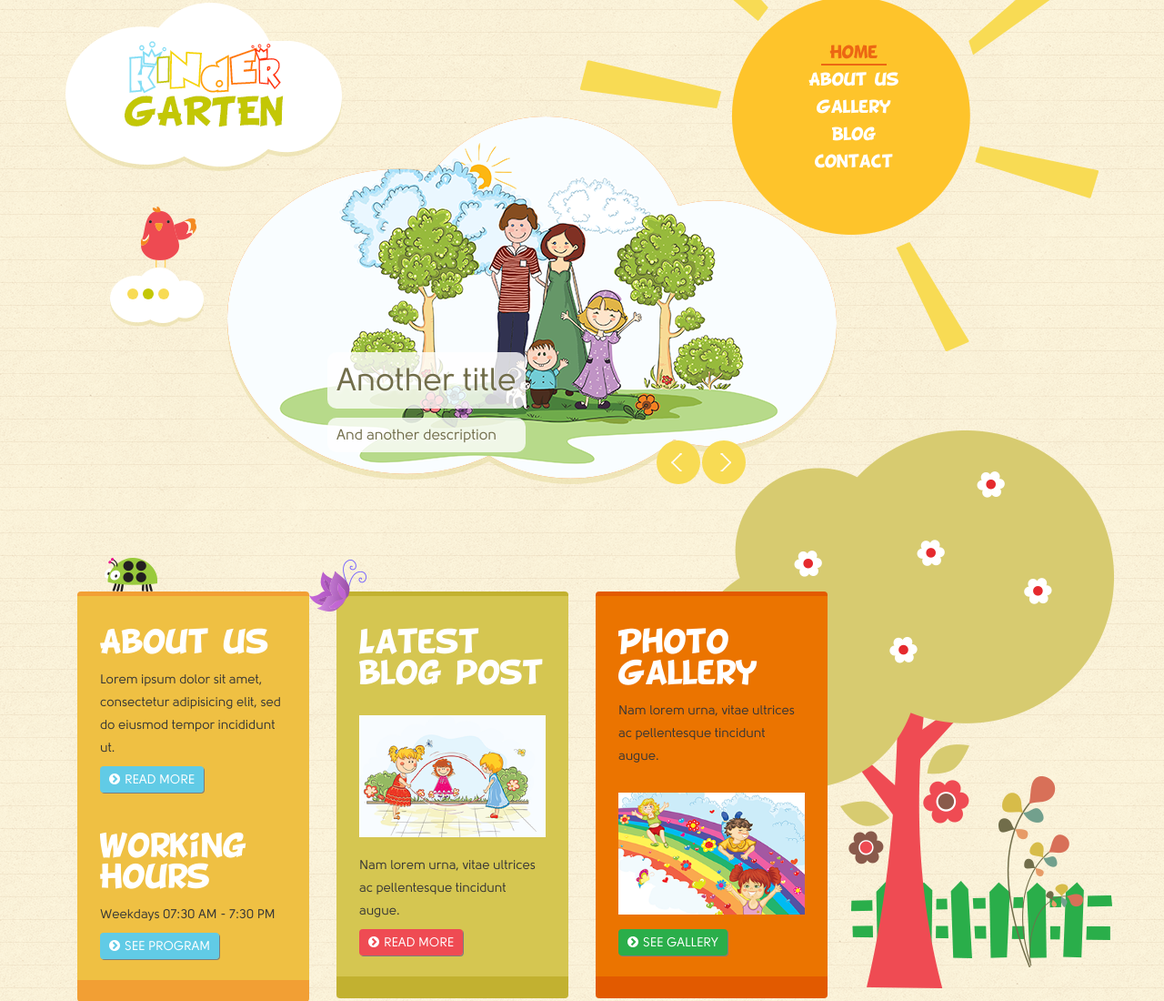
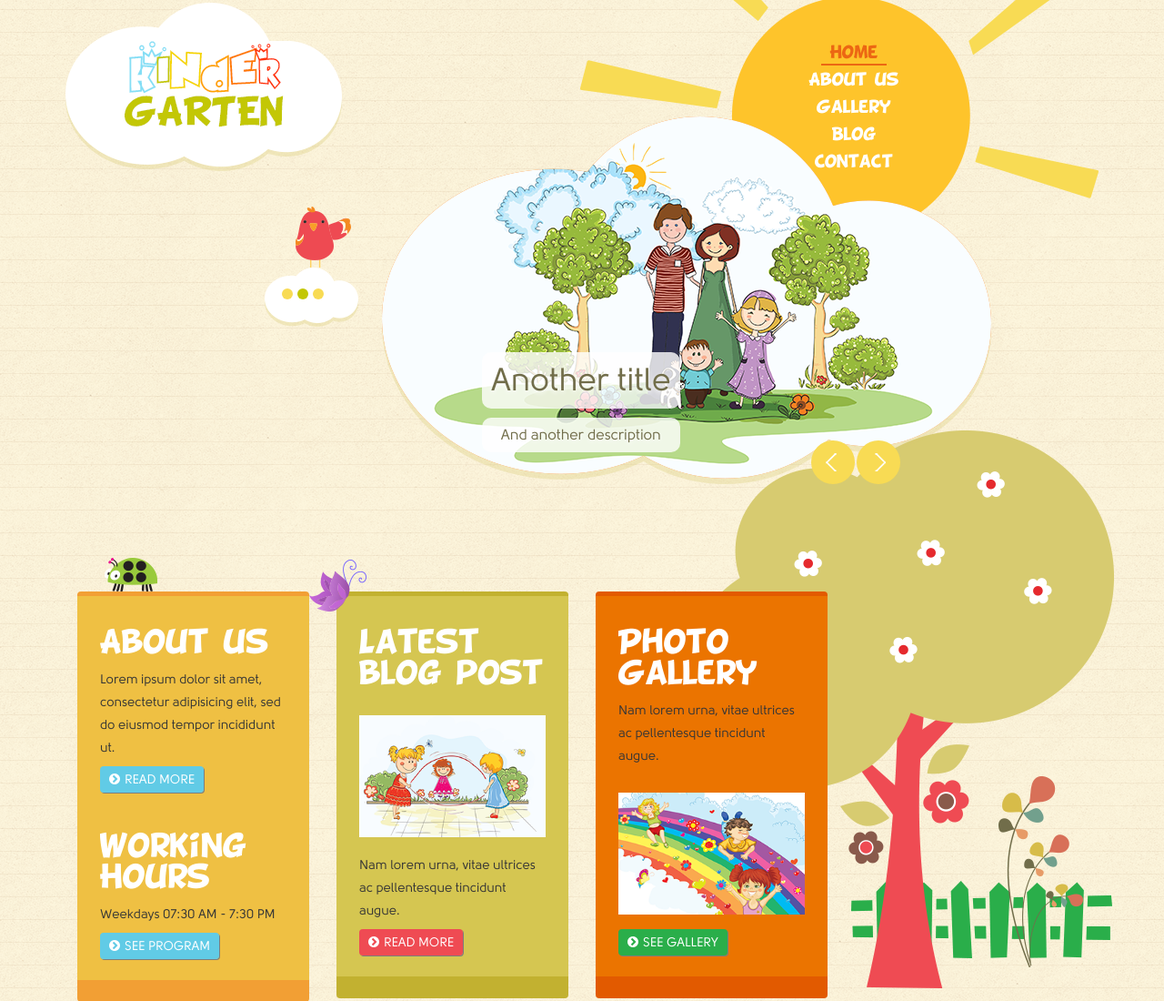
Before and after one commit to Aiversen/Temp, a plain HTML site: page index.html in a window 1280 px wide. Shown: the top 1100 px of the page at 91% size. Drawn offline with nearby package versions, Linux system fonts and the light colour scheme; some packages are replaced by stand-ins of ours; a script that the page names is missing; a web font is replaced by a local one.

Commit message:
修改banner样式

```diff
--- a/css/style.css
+++ b/css/style.css
@@ -795,13 +795,13 @@ div.pp_default .pp_details {
 #wowslider-container1 {
 	zoom: 1;
 	position: relative;
-	max-width: 670px;
+	max-width: 700px;
 	z-index: 90;
 	border: none;
-	text-align: left; /* reset align=center */
+	text-align: center; /* reset align=center */
 	position: absolute;
 	top: 128px;
-	left: 180px;
+	left: 350px;
 }
 
 * html #wowslider-container1{ width: 1100px }
```
